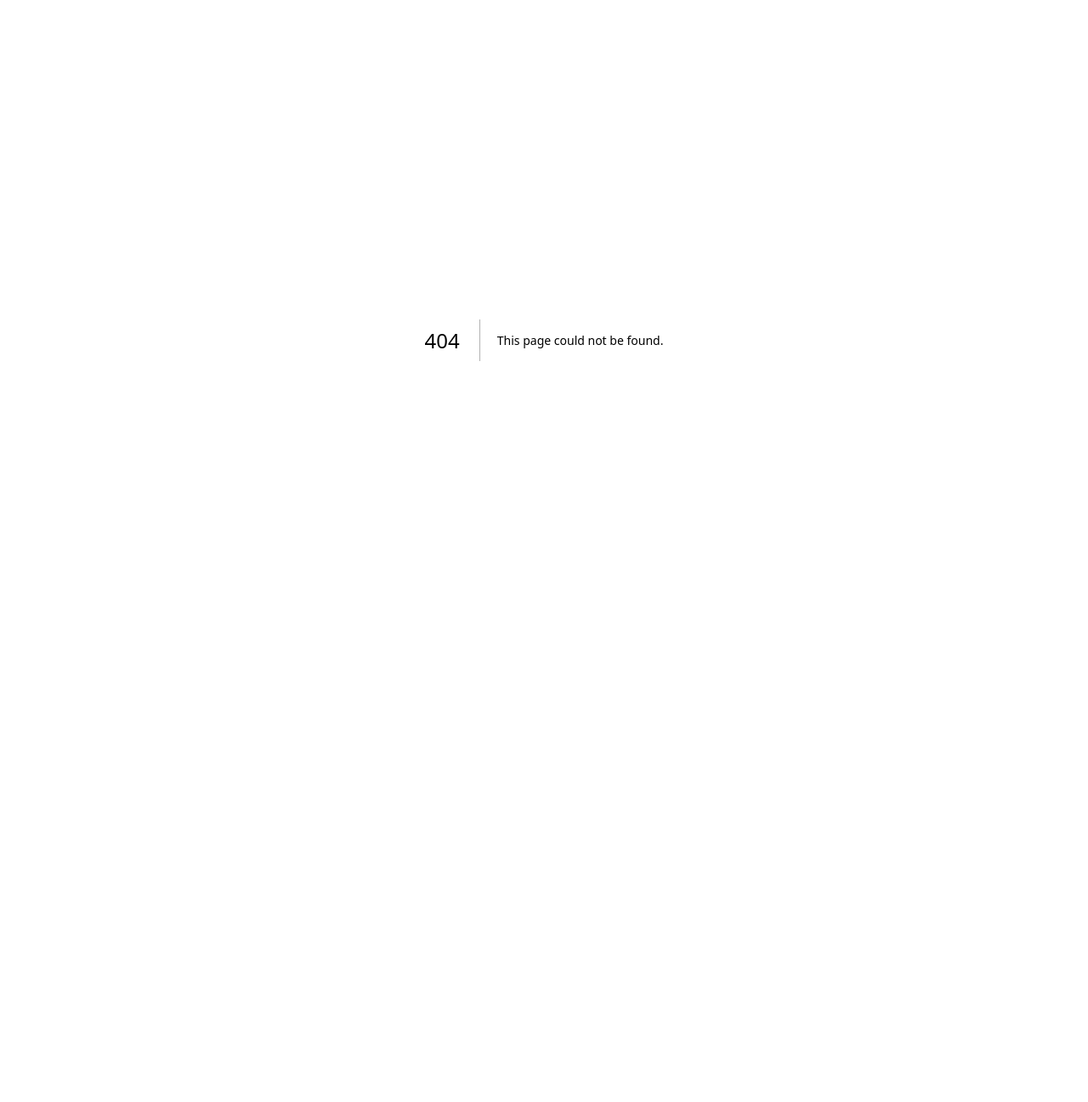
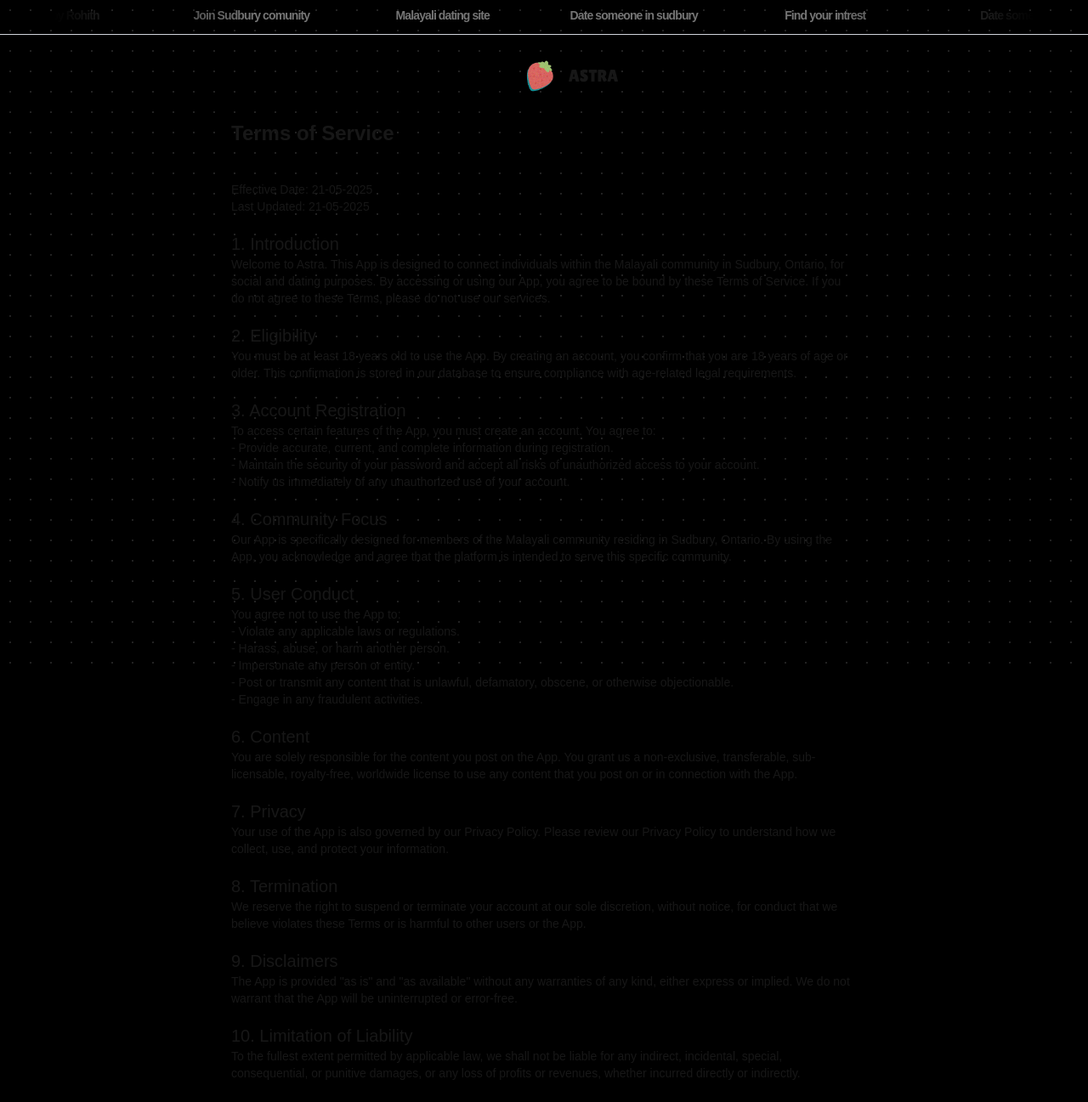
Before and after one commit to rohith2412/dating_app_sudbury_v1, a Next.js app: page /terms in a window 1280 px wide. Before the commit this address had no page. Shown: the top 1297 px of the page at 85% size. Before the commit the page ends 800 px from the top, so only its background shows below. Built offline with nearby package versions, Linux system fonts and the light colour scheme.

Commit message:
added terms

```diff
--- a/app/0auth/page.jsx
+++ b/app/0auth/page.jsx
@@ -52,7 +52,7 @@ export default function Auth() {
           <p className="text-center text-sm pt-5">
             By tapping Continue, you agree to our
             <br />
-            <span className="underline text-blue-700">Terms</span>. Learn how we
+            <Link href="terms"><span className="underline text-blue-700">Terms</span></Link>. Learn how we
             process your data in our
             <br />
             <span className="underline text-blue-700">Privacy Policy</span>, and{" "}
--- a/app/api/user/route.js
+++ b/app/api/user/route.js
@@ -21,7 +21,7 @@ export async function POST(req) {
 export async function PATCH(req) {
   try {
     const body = await req.json();
-    const { email, PhoneNumber,Status, Address, College, Education, gender, Age, InstagramURL } = body;
+    const { email, PhoneNumber,Status, Address, College, Education, gender, Age, InstagramURL, checked } = body;
 
     await connectdb();
 
@@ -36,7 +36,8 @@ export async function PATCH(req) {
           Education,
           gender,
           Age,
-          InstagramURL
+          InstagramURL,
+          checked
         }
       },
       { new: true }
--- a/app/components/Checkbox.jsx
+++ b/app/components/Checkbox.jsx
@@ -1,17 +1,55 @@
-import * as React from "react";
+"use client";
+
+import React, { useState } from "react";
 import Checkbox from "@mui/material/Checkbox";
 import { pink } from "@mui/material/colors";
-import Link from "next/link";
+import { useSession } from "next-auth/react";
+import { useRouter } from "next/navigation";
 
 export default function ControlledCheckbox() {
-  const [checked, setChecked] = React.useState(false);
+  const { data: session } = useSession();
+  const router = useRouter();
+
+  const [checked, setChecked] = useState(false);
+  const [loading, setLoading] = useState(false);
 
   const handleChange = (event) => {
     setChecked(event.target.checked);
   };
 
+  const handleSubmit = async () => {
+    if (!session) return;
+
+    setLoading(true);
+
+    try {
+      const profileUpdate = {
+        email: session.user.email,
+        checked: true, // ✅ make sure this is true
+      };
+
+      const res = await fetch(`${process.env.NEXT_PUBLIC_PORT_URL}/api/user`, {
+        method: "PATCH",
+        headers: {
+          "Content-Type": "application/json",
+        },
+        body: JSON.stringify(profileUpdate),
+      });
+
+      if (res.ok) {
+        router.push("/dashboard");
+      } else {
+        console.error("Failed to update profile");
+      }
+    } catch (error) {
+      console.error("Error submitting form:", error);
+    } finally {
+      setLoading(false);
+    }
+  };
+
   return (
-    <div>
+    <div className="flex flex-col items-center space-y-4">
       <div className="flex items-center">
         <Checkbox
           checked={checked}
@@ -27,25 +65,15 @@ export default function ControlledCheckbox() {
         <p>Must be 18 years or above?</p>
       </div>
 
-      <div className="flex justify-center mt-4">
-        <Link href={checked ? "/dashboard" : "#"}>
-          <button
-            disabled={!checked}
-            className="
-              bg-pink-800
-              p-2
-              rounded-xl
-              hover:bg-pink-900
-              cursor-pointer
-              disabled:opacity-50
-              disabled:cursor-not-allowed
-              transition
-            "
-          >
-            Continue
-          </button>
-        </Link>
-      </div>
+      <button
+        onClick={handleSubmit}
+        disabled={!checked || loading}
+        className={`bg-pink-800 text-white px-4 py-2 rounded-xl hover:bg-pink-900 transition ${
+          !checked || loading ? "opacity-50 cursor-not-allowed" : ""
+        }`}
+      >
+        {loading ? "Submitting..." : "Continue"}
+      </button>
     </div>
   );
 }
--- a/app/components/Profileview.jsx
+++ b/app/components/Profileview.jsx
@@ -32,7 +32,9 @@ export function ProfileView() {
   return (
     <div>
         <h2 className="text-2xl font-bold flex  justify-center">Welcome, {name}</h2>
-      <div className="lg:pt-20 pt-10 ">
+        <p className="text-sm pt-2 opacity-50">*Note: You must fille in with data to make your account public*</p>
+
+      <div className="lg:pt-10 pt-10 ">
         <div className="flex gap-5 items-center">
             <div className="flex pl-1 ">Profile picture: </div>
             <img src={image} alt={name} className="w-14 h-14 rounded-full mb-4" />
--- /dev/null
+++ b/app/terms/page.jsx
@@ -0,0 +1,144 @@
+"use client";
+import Link from "next/link";
+import { Background } from "../components/Background";
+import Minibar from "../components/Minibar";
+
+export default function Terms() {
+  return (
+    <div>
+      <Background />
+      <Minibar />
+      <style>
+        @import
+        url('https://fonts.googleapis.com/css2?family=Lilita+One&display=swap');
+      </style>
+      <div className="flex justify-center pt-3">
+        <Link href={"/"}>
+          <div className=" pl-5 flex gap-2 items-center   lg:pl-15  lg:pt-4  lg:flex lg:items-center lg:gap-4">
+            <img
+              src="/st1.png"
+              alt="logo"
+              className="transform scale-x-[-1] w-10 h-10  "
+            />
+            <h2 className="lilita-one-regular text-2xl lg:text-xl">ASTRA</h2>
+          </div>
+        </Link>
+      </div>
+      <div>
+        <div style={{ padding: '2rem', maxWidth: '800px', margin: '0 auto'  }}>
+      <h1 className="text-2xl font-bold">Terms of Service</h1>
+      <div className="text-sm">
+        <p className="pt-10">Effective Date: 21-05-2025</p>
+      <p>Last Updated: 21-05-2025</p>
+      </div>
+
+      <section>
+        <h2 className="pt-5 text-xl">1. Introduction</h2>
+        <p className="text-sm">
+          Welcome to Astra. This App is designed to connect individuals within the Malayali community in Sudbury, Ontario, for social and dating purposes. By accessing or using our App, you agree to be bound by these Terms of Service. If you do not agree to these Terms, please do not use our services.
+        </p>
+      </section>
+
+      <section>
+        <h2 className="pt-5 text-xl">2. Eligibility</h2>
+        <p className="text-sm">
+          You must be at least 18 years old to use the App. By creating an account, you confirm that you are 18 years of age or older. This confirmation is stored in our database to ensure compliance with age-related legal requirements.
+        </p>
+      </section>
+
+      <section>
+        <h2 className="pt-5 text-xl">3. Account Registration</h2>
+        <p className="text-sm">
+          To access certain features of the App, you must create an account. You agree to:
+        </p>
+        <ul className="text-sm">
+          <li>- Provide accurate, current, and complete information during registration.</li>
+          <li>- Maintain the security of your password and accept all risks of unauthorized access to your account.</li>
+          <li>- Notify us immediately of any unauthorized use of your account.</li>
+        </ul>
+      </section>
+
+      <section>
+        <h2 className="pt-5 text-xl">4. Community Focus</h2>
+        <p className="text-sm">
+          Our App is specifically designed for members of the Malayali community residing in Sudbury, Ontario. By using the App, you acknowledge and agree that the platform is intended to serve this specific community.
+        </p>
+      </section>
+
+      <section>
+        <h2 className="pt-5 text-xl">5. User Conduct</h2>
+        <p className="text-sm">
+          You agree not to use the App to:
+        </p>
+        <ul className="text-sm">
+          <li>- Violate any applicable laws or regulations.</li>
+          <li>- Harass, abuse, or harm another person.</li>
+          <li>- Impersonate any person or entity.</li>
+          <li>- Post or transmit any content that is unlawful, defamatory, obscene, or otherwise objectionable.</li>
+          <li>- Engage in any fraudulent activities.</li>
+        </ul>
+      </section>
+
+      <section>
+        <h2 className="pt-5 text-xl">6. Content</h2>
+        <p className="text-sm">
+          You are solely responsible for the content you post on the App. You grant us a non-exclusive, transferable, sub-licensable, royalty-free, worldwide license to use any content that you post on or in connection with the App.
+        </p>
+      </section>
+
+      <section>
+        <h2 className="pt-5 text-xl">7. Privacy</h2>
+        <p className="text-sm">
+          Your use of the App is also governed by our <a href="[Insert Link to Privacy Policy]">Privacy Policy</a>. Please review our Privacy Policy to understand how we collect, use, and protect your information.
+        </p>
+      </section>
+
+      <section>
+        <h2 className="pt-5 text-xl">8. Termination</h2>
+        <p className="text-sm">
+          We reserve the right to suspend or terminate your account at our sole discretion, without notice, for conduct that we believe violates these Terms or is harmful to other users or the App.
+        </p>
+      </section>
+
+      <section>
+        <h2 className="pt-5 text-xl">9. Disclaimers</h2>
+        <p className="text-sm">
+          The App is provided "as is" and "as available" without any warranties of any kind, either express or implied. We do not warrant that the App will be uninterrupted or error-free.
+        </p>
+      </section>
+
+      <section>
+        <h2 className="pt-5 text-xl">10. Limitation of Liability</h2>
+        <p className="text-sm">
+          To the fullest extent permitted by applicable law, we shall not be liable for any indirect, incidental, special, consequential, or punitive damages, or any loss of profits or revenues, whether incurred directly or indirectly.
+        </p>
+      </section>
+
+      <section>
+        <h2 className="pt-5 text-xl">11. Governing Law</h2>
+        <p className="text-sm">
+          These Terms shall be governed by and construed in accordance with the laws of the Province of Ontario, Canada, without regard to its conflict of law principles.
+        </p>
+      </section>
+
+      <section>
+        <h2 className="pt-5 text-xl">12. Changes to Terms</h2>
+        <p className="text-sm">
+          We may modify these Terms at any time. Any changes will be effective immediately upon posting on this page. Your continued use of the App after such changes constitutes your acceptance of the new Terms.
+        </p>
+      </section>
+
+      <section>
+        <h2 className="pt-5 text-xl">13. Contact Information</h2>
+        <p className="text-sm">
+          If you have any questions about these Terms, please contact us at:
+        </p>
+        <p>Email: <a href="mailto:rohithra75@gmail.com">rohithra75@gmail.com</a></p>
+        <p>Phone: +1 (249) 979-3475</p>
+      </section>
+    </div>
+
+      </div>
+    </div>
+  );
+}
--- a/models/UserModel.js
+++ b/models/UserModel.js
@@ -29,16 +29,20 @@ const UserSchema = new Schema({
         type: String
     },
     gender: {
-        type: String
+        type: String,
+        min: 18
     },
     Age: {
         type: Number
     },
     InstagramURL: {
-        type: String
+        type: String,
+        match: /^https?:\/\/(www\.)?instagram\.com\/[A-Za-z0-9._%-]+\/?$/
+
+    },
+    checked: {
+        type: Boolean
     }
-
-
 })
 
 const User = models.User || model("User", UserSchema);
```
